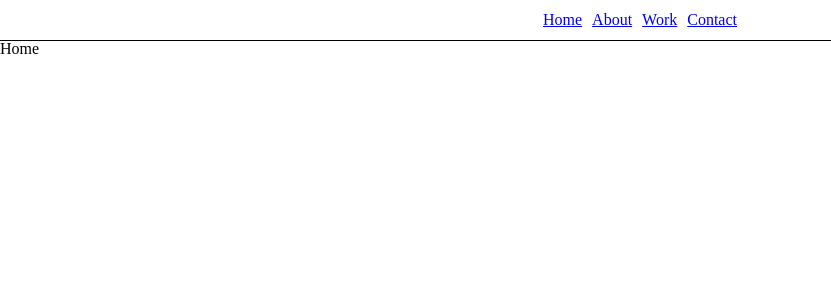
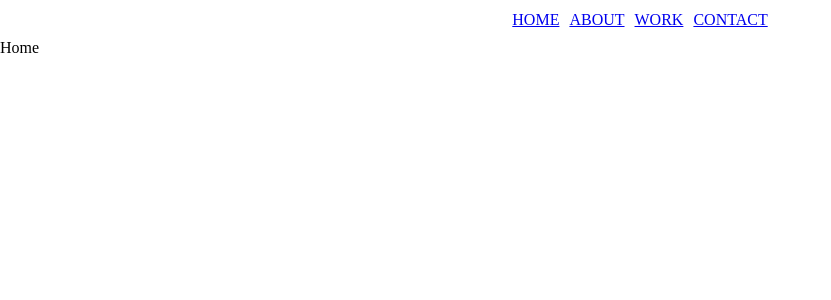
Before and after one commit to Deehjay/portfolio, a Vue app: page / in a window 1280 px wide. Shown: the top 300 px of the page, without its empty margins (0-831 px from the left). Built offline with nearby package versions, Linux system fonts and the light colour scheme.

Commit message:
Change nav to uppercase

```diff
--- a/src/components/Nav.vue
+++ b/src/components/Nav.vue
@@ -1,5 +1,5 @@
 <template>
-  <nav>
+  <nav class="">
     <router-link to="/">Home</router-link>
     <router-link to="/about">About</router-link>
     <a href="#">Work</a>
@@ -14,6 +14,6 @@ nav {
   justify-content: center;
   gap: 10px;
   height: 5vh;
-  border-bottom: 1px solid black;
+  text-transform: uppercase;
 }
 </style>
```
